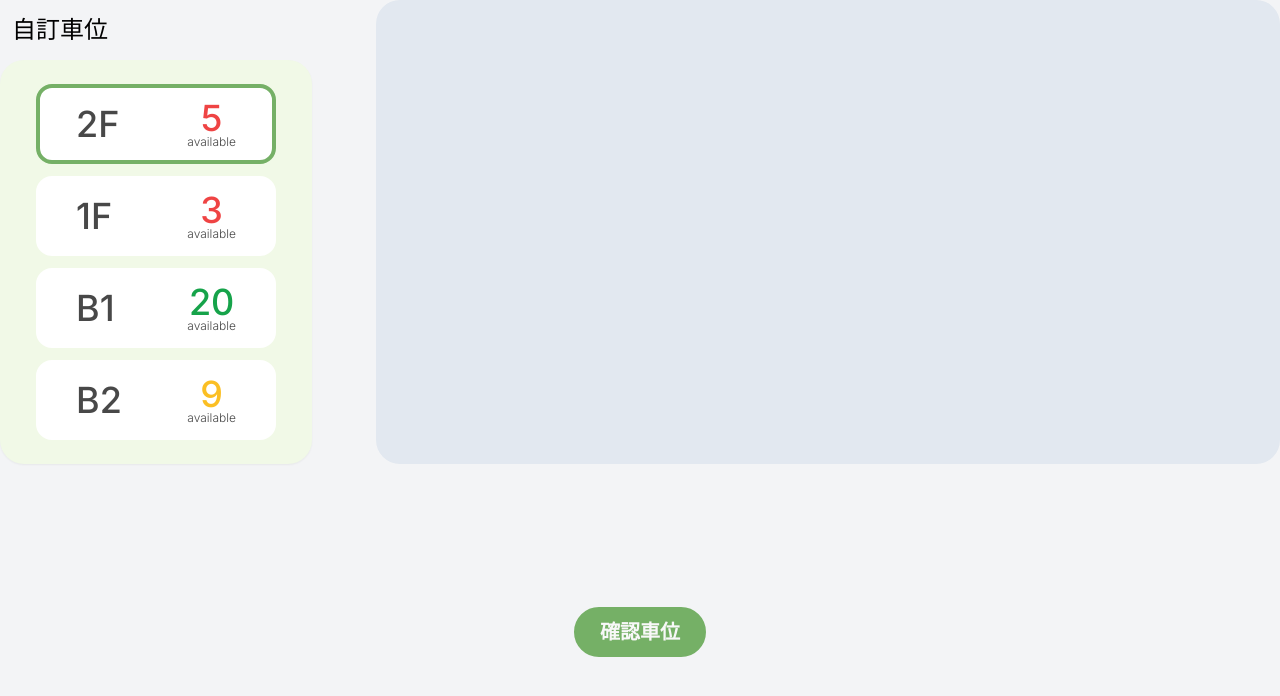
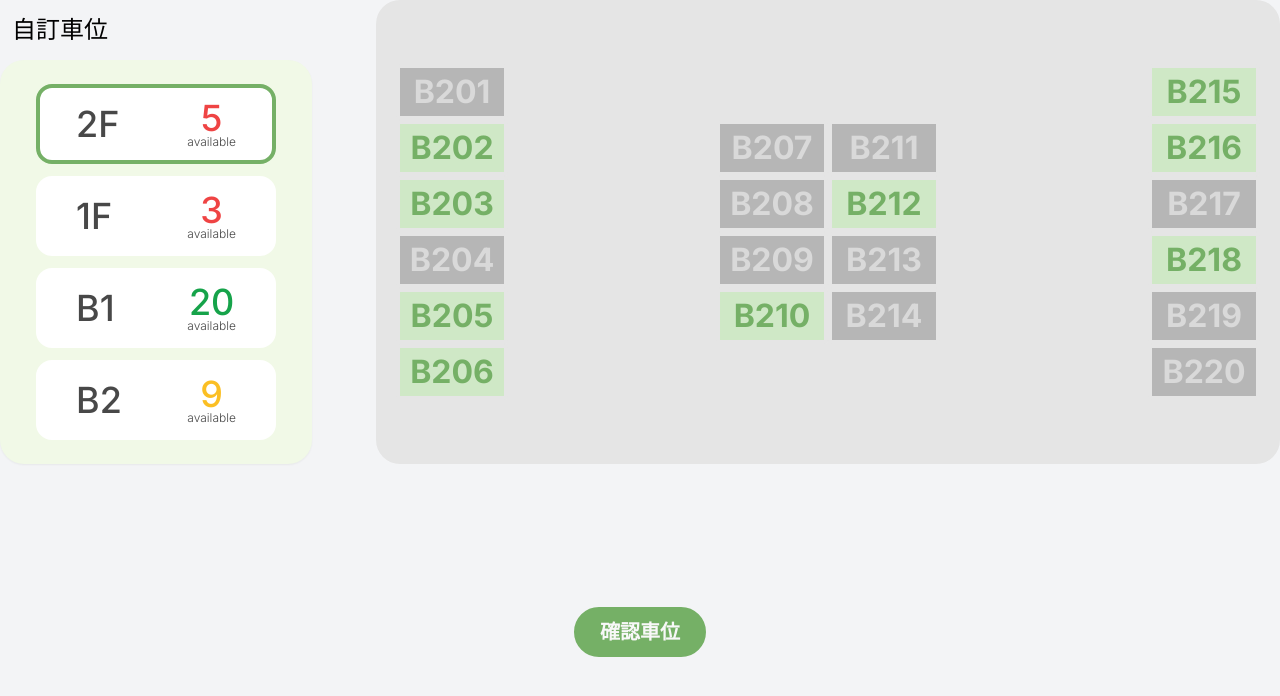
Before and after one commit to ubereats666/cloudnative2023, a Next.js app in the folder frontend/: page /reservation in a window 1280 px wide. Shown: the top 696 px of the page. Built offline with nearby package versions, Linux system fonts and the light colour scheme.

Commit message:
reservation graph

```diff
--- /dev/null
+++ b/frontend/app/(root)/reservation/graph.jsx
@@ -0,0 +1,67 @@
+import React from "react";
+import { Button } from "@/components/ui/button";
+import { Label } from "@/components/ui/label"
+import { RadioGroup, RadioGroupItem } from "@/components/ui/radio-group"
+
+const Graph = ({ data, current }) => {
+  const spaces = data[current]
+
+  return (
+    <div className="rounded-3xl bg-neutral-200 p-5 flex-1 flex flex-col justify-center">
+      <RadioGroup className="flex justify-between items-center">
+        <div className="flex flex-col">
+          {
+            Object.keys(spaces).slice(0, 6).map((key) => (
+              <div key={key}>
+                <RadioGroupItem value={key} id={key} className="peer sr-only" disabled={!spaces[key]} />
+                <Label htmlFor={key} className="w-28 bg-[#CFE8C6] peer-disabled:bg-neutral-400 rounded text-[#75B066] peer-disabled:text-neutral-300 flex justify-center py-2 border-4 border-neutral-200 peer-data-[state=checked]:border-[#75B066]">
+                  <p className="text-32">{key}</p>
+                </Label>
+              </div>
+            ))
+          }
+        </div>
+        <div className="flex">
+          <div className="flex flex-col">
+            {
+              Object.keys(spaces).slice(6, 10).map((key) => (
+                <div key={key}>
+                  <RadioGroupItem value={key} id={key} className="peer sr-only" disabled={!spaces[key]} />
+                  <Label htmlFor={key} className="w-28 bg-[#CFE8C6] peer-disabled:bg-neutral-400 rounded text-[#75B066] peer-disabled:text-neutral-300 flex justify-center py-2 border-4 border-neutral-200 peer-data-[state=checked]:border-[#75B066]">
+                    <p className="text-32">{key}</p>
+                  </Label>
+                </div>
+              ))
+            }
+          </div>
+          <div className="flex flex-col">
+            {
+              Object.keys(spaces).slice(10, 14).map((key) => (
+                <div key={key}>
+                  <RadioGroupItem value={key} id={key} className="peer sr-only" disabled={!spaces[key]} />
+                  <Label htmlFor={key} className="w-28 bg-[#CFE8C6] peer-disabled:bg-neutral-400 rounded text-[#75B066] peer-disabled:text-neutral-300 flex justify-center py-2 border-4 border-neutral-200 peer-data-[state=checked]:border-[#75B066]">
+                    <p className="text-32">{key}</p>
+                  </Label>
+                </div>
+              ))
+            }
+          </div>
+        </div>
+        <div className="flex flex-col">
+          {
+            Object.keys(spaces).slice(14, 20).map((key) => (
+              <div key={key}>
+                <RadioGroupItem value={key} id={key} className="peer sr-only" disabled={!spaces[key]} />
+                <Label htmlFor={key} className="w-28 bg-[#CFE8C6] peer-disabled:bg-neutral-400 rounded text-[#75B066] peer-disabled:text-neutral-300 flex justify-center py-2 border-4 border-neutral-200 peer-data-[state=checked]:border-[#75B066]">
+                  <p className="text-32">{key}</p>
+                </Label>
+              </div>
+            ))
+          }
+        </div>
+      </RadioGroup>
+    </div>
+  )
+};
+
+export default Graph;
--- a/frontend/app/(root)/reservation/page.jsx
+++ b/frontend/app/(root)/reservation/page.jsx
@@ -5,6 +5,10 @@ import {
 } from "@/components/ui/card"
 import { Label } from "@/components/ui/label"
 import { RadioGroup, RadioGroupItem } from "@/components/ui/radio-group"
+
+import Graph from "./graph";
+import data from "./spaceData";
+import { isObjectLiteralElement } from "typescript";
 
 
 const Reservation = () => {
@@ -18,18 +22,19 @@ const Reservation = () => {
       )
   );
 
-  const remains = {
-    "2F": 5,
-    "1F": 3,
-    "B1": 20,
-    "B2": 9
-  };
+  const remains = Object.keys(data).reduce((result, key) => {
+    const remain = Object.values(data[key]).filter(value => value === true).length
+    result[key] = remain
+    return result
+  }, {})
 
   const remainsClassName = {};
   for (const floor in remains) {
     const remain = remains[floor];
     remainsClassName[floor] = "text-36 font-normal " + remainColorMapping(remain);
   }
+
+  const current = "B2"
 
   return (
     <div className="flex flex-col h-screen">
@@ -95,7 +100,7 @@ const Reservation = () => {
             </CardContent>
           </Card>
         </div>
-        <div className="rounded-3xl bg-slate-200 flex-1"></div>
+        <Graph data={data} current={current} />
       </div>
       <div className="flex flex-auto w-screen justify-center items-center">
         <Button variant="setting" size="none">
--- /dev/null
+++ b/frontend/app/(root)/reservation/spaceData.jsx
@@ -0,0 +1,28 @@
+const data = {
+  "2F": {
+    "201": false, "202": false, "203": true, "204": false, "205": true,
+    "206": false, "207": false, "208": false, "209": false, "210": true,
+    "211": false, "212": true, "213": false, "214": false, "215": true,
+    "216": false, "217": false, "218": false, "219": false, "220": false,
+  },
+  "1F": {
+    "101": false, "102": false, "103": true, "104": false, "105": false,
+    "106": false, "107": false, "108": false, "109": false, "110": true,
+    "111": false, "112": true, "113": false, "114": false, "115": false,
+    "116": false, "117": false, "118": false, "119": false, "120": false,
+  },
+  "B1": {
+    "B101": true, "B102": true, "B103": true, "B104": true, "B105": true,
+    "B106": true, "B107": true, "B108": true, "B109": true, "B110": true,
+    "B111": true, "B112": true, "B113": true, "B114": true, "B115": true,
+    "B116": true, "B117": true, "B118": true, "B119": true, "B120": true,
+  },
+  "B2": {
+    "B201": false, "B202": true, "B203": true, "B204": false, "B205": true,
+    "B206": true, "B207": false, "B208": false, "B209": false, "B210": true,
+    "B211": false, "B212": true, "B213": false, "B214": false, "B215": true,
+    "B216": true, "B217": false, "B218": true, "B219": false, "B220": false,
+  },
+};
+
+export default data;
--- a/frontend/components/ui/tabs.jsx
+++ /dev/null
@@ -1,43 +0,0 @@
-"use client"
-
-import * as React from "react"
-import * as TabsPrimitive from "@radix-ui/react-tabs"
-
-import { cn } from "@/lib/utils"
-
-const Tabs = TabsPrimitive.Root
-
-const TabsList = React.forwardRef(({ className, ...props }, ref) => (
-  <TabsPrimitive.List
-    ref={ref}
-    className={cn(
-      "inline-flex h-10 items-center justify-center rounded-md bg-slate-100 p-1 text-slate-500 dark:bg-slate-800 dark:text-slate-400",
-      className
-    )}
-    {...props} />
-))
-TabsList.displayName = TabsPrimitive.List.displayName
-
-const TabsTrigger = React.forwardRef(({ className, ...props }, ref) => (
-  <TabsPrimitive.Trigger
-    ref={ref}
-    className={cn(
-      "inline-flex items-center justify-center whitespace-nowrap rounded-sm px-3 py-1.5 text-sm font-medium ring-offset-white transition-all focus-visible:outline-none focus-visible:ring-2 focus-visible:ring-slate-950 focus-visible:ring-offset-2 disabled:pointer-events-none disabled:opacity-50 data-[state=active]:bg-white data-[state=active]:text-slate-950 data-[state=active]:shadow-sm dark:ring-offset-slate-950 dark:focus-visible:ring-slate-300 dark:data-[state=active]:bg-slate-950 dark:data-[state=active]:text-slate-50",
-      className
-    )}
-    {...props} />
-))
-TabsTrigger.displayName = TabsPrimitive.Trigger.displayName
-
-const TabsContent = React.forwardRef(({ className, ...props }, ref) => (
-  <TabsPrimitive.Content
-    ref={ref}
-    className={cn(
-      "mt-2 ring-offset-white focus-visible:outline-none focus-visible:ring-2 focus-visible:ring-slate-950 focus-visible:ring-offset-2 dark:ring-offset-slate-950 dark:focus-visible:ring-slate-300",
-      className
-    )}
-    {...props} />
-))
-TabsContent.displayName = TabsPrimitive.Content.displayName
-
-export { Tabs, TabsList, TabsTrigger, TabsContent }
--- a/frontend/package.json
+++ b/frontend/package.json
@@ -15,6 +15,7 @@
     "@radix-ui/react-radio-group": "^1.1.3",
     "@radix-ui/react-slot": "^1.0.2",
     "@radix-ui/react-tabs": "^1.0.4",
+    "@radix-ui/react-toggle": "^1.0.3",
     "class-variance-authority": "^0.7.0",
     "clsx": "^2.0.0",
     "lucide-react": "^0.292.0",
```
Also changed, not shown: 1 other file (tests, documents, lock files or other folders).
